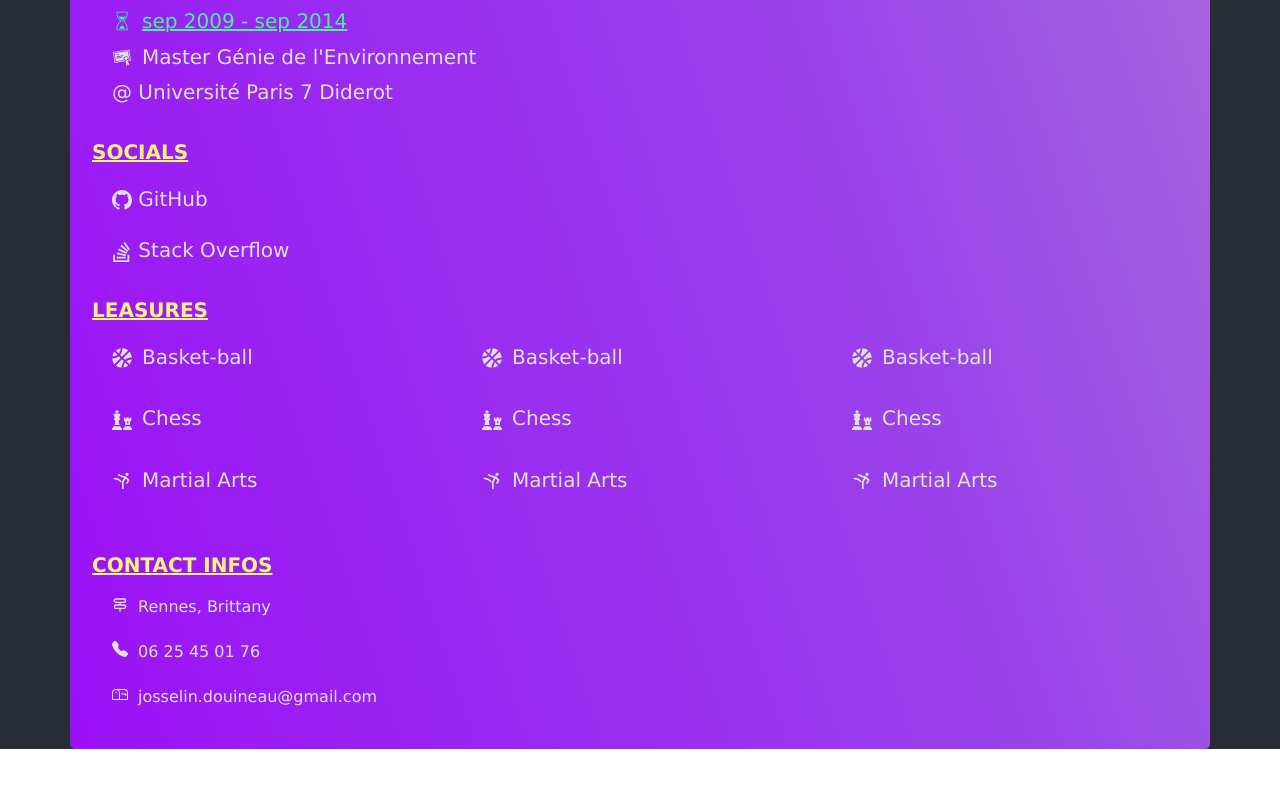
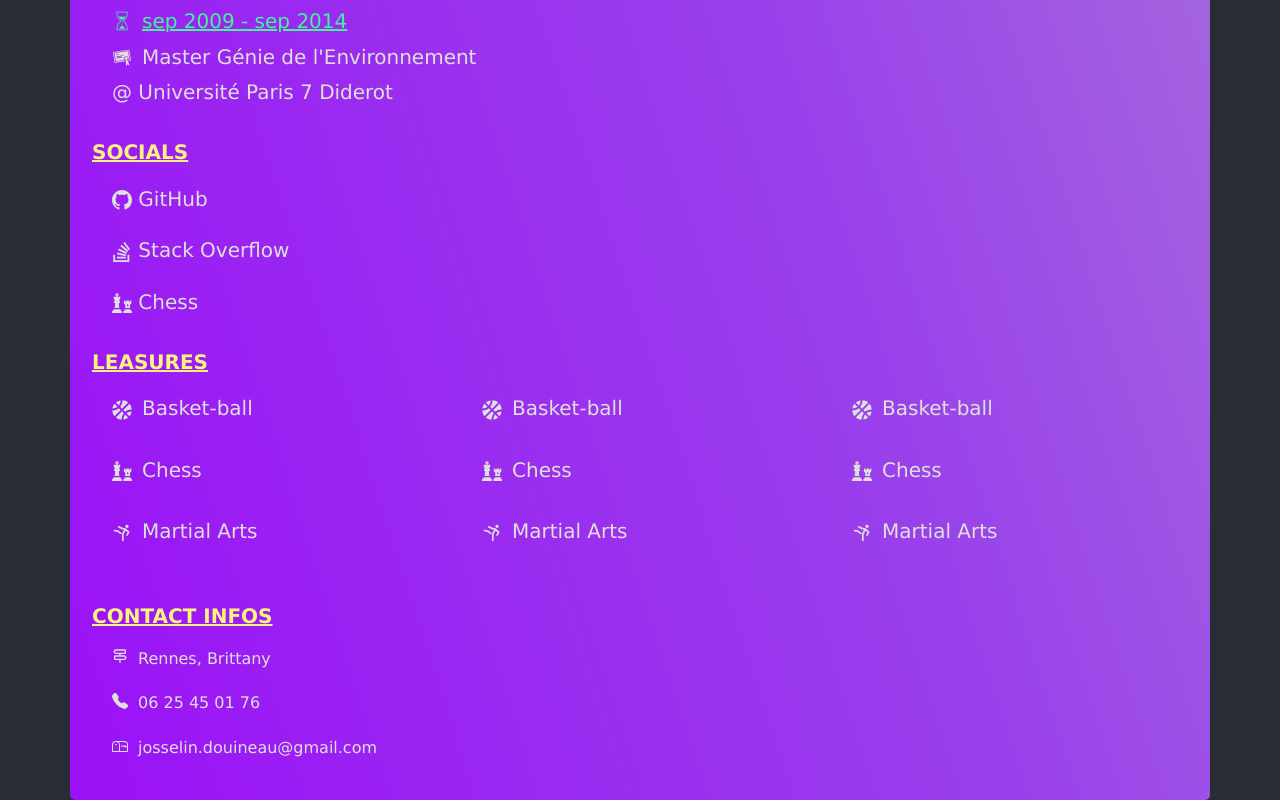
Before and after one commit to jozinho22/cv, a React (Create React App) app: page / in a window 1280 px wide. Shown: the part 1568-2368 px from the top of the page. Before the commit the page ends 2317 px from the top, so only its background shows below. Built offline with nearby package versions, Linux system fonts and the light colour scheme.

Commit message:
add chess socials

```diff
--- a/src/components/parts/getSocials.jsx
+++ b/src/components/parts/getSocials.jsx
@@ -1,6 +1,6 @@
 import {BsGithub} from 'react-icons/bs';
 import {BsStackOverflow} from 'react-icons/bs';
-
+import {FaChess} from 'react-icons/fa';
 
 const getSocials = () => {
 
@@ -14,6 +14,11 @@ const getSocials = () => {
             platform: "Stack Overflow",
             profileLink: "https://stackoverflow.com/users/6741310/jozinho22",
             icon: <BsStackOverflow />
+        },
+        {
+            platform: "Chess",
+            profileLink: "https://www.chess.com/member/jozinho22",
+            icon: <FaChess />
         }
     ]
 }
```
